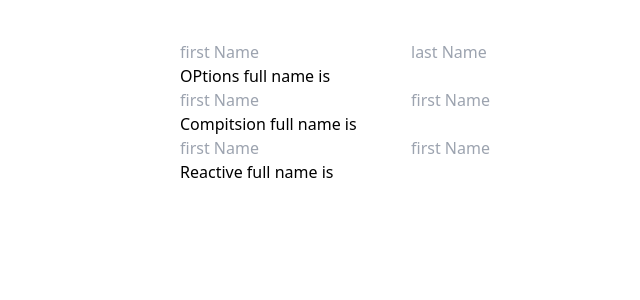
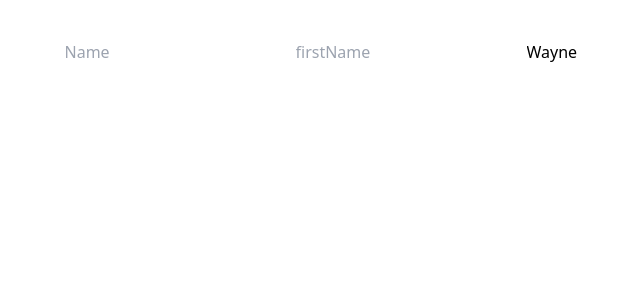
Before and after one commit to l1keafox/helloVue, a Vue app: page / in a window 1280 px wide. Shown: the top 300 px of the page, without its empty margins (229-869 px from the left). Built offline with nearby package versions, Linux system fonts and the light colour scheme.

Commit message:
Composition Watcher

```diff
--- a/src/App.vue
+++ b/src/App.vue
@@ -1,16 +1,16 @@
 <template>
   <div class="flex flex-col justify-center items-center pt-10">
-    <CompVue />
+    <WatchVue />
   </div>
 </template>
 
 <script>
-import CompVue from "./components/Comp";
+import WatchVue from "./components/Watch";
 export default {
   name: "App",
 
   components: {
-    CompVue,
+    WatchVue,
   },
   setup(){
     // Composition API
--- /dev/null
+++ b/src/components/Watch.vue
@@ -0,0 +1,47 @@
+<template>
+    <div>
+        <input type="text" placeholder="Name" v-model="name">
+        <input type="text" placeholder="firstName" v-model="firstName">
+        <input type="text" placeholder="lastName" v-model="lastName">
+    </div>
+</template>
+
+<script>
+import {ref,watch} from 'vue'
+    export default {
+        name:"WatchVue",
+        setup(){
+            const firstName = ref('');
+            const lastName = ref('Wayne')
+
+            // Watch function accepts lots of data.
+            watch([firstName,lastName], (newValues, oldValues)=>{
+                console.log('first name old value',oldValues[0])
+                console.log('first name new value',oldValues[0])
+                console.log('last name old value',oldValues[1])
+                console.log('laste name new value',oldValues[1])
+            },{
+                immediate:true
+            })
+            return {
+                firstName,
+                lastName
+            }
+        },
+        data(){
+            return {
+                name:''
+            }
+        },
+        watch: {
+            name(newValye,oldValue){
+                console.log("Old",oldValue)
+                console.log("new",newValye)
+            }
+        }
+    }
+</script>
+
+<style scoped>
+
+</style>
```
